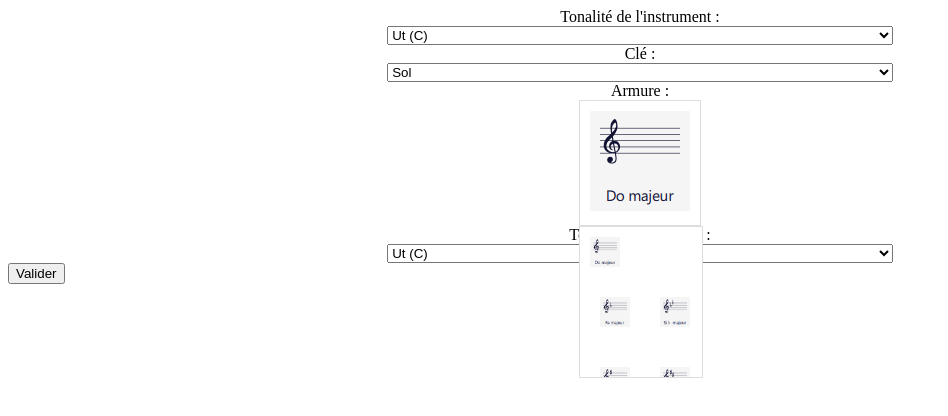
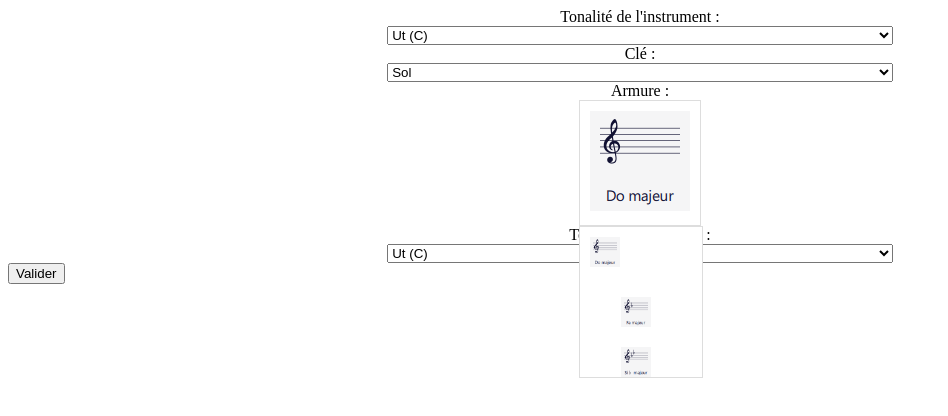
Before and after one commit to Leirbagze/transposeur, a plain HTML site: page index.html in a window 1280 px wide. Both pictures are taken after a click on the element 640 px from the left and 163 px from the top of the page. Shown: the whole page, without its empty margins (0-948 px from the left). Drawn offline with Linux system fonts and the light colour scheme.

Commit message:
bemols/dieses

```diff
--- a/style.css
+++ b/style.css
@@ -5,10 +5,9 @@
     align-items: center;
 }
 
-.instrument {
+.armure {
     display: flex;
     flex-direction: column;
-    width: 30%;
 }
 
 select {
```
